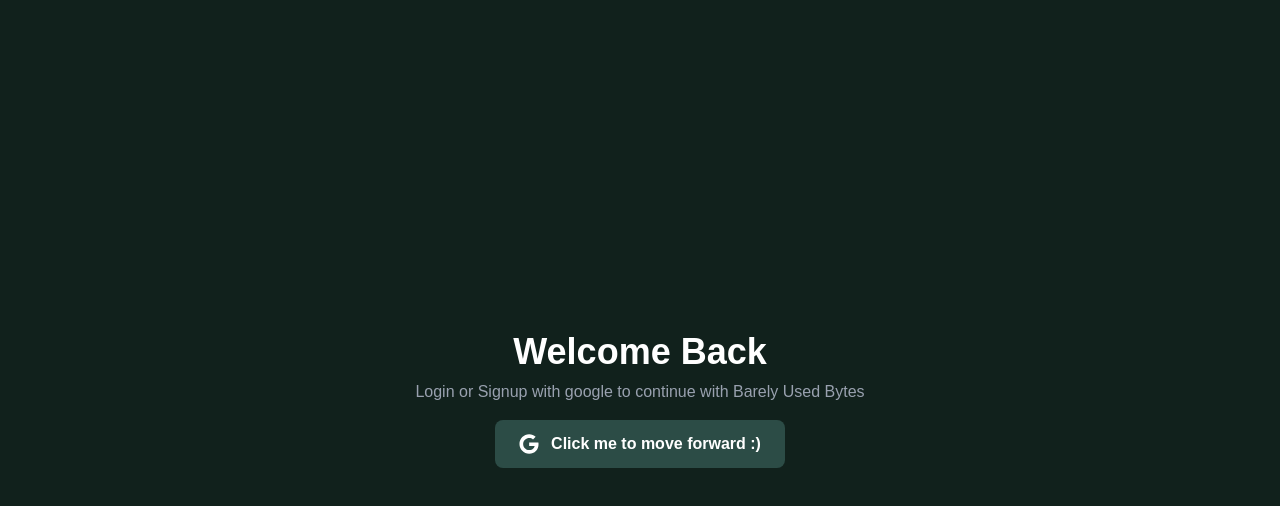
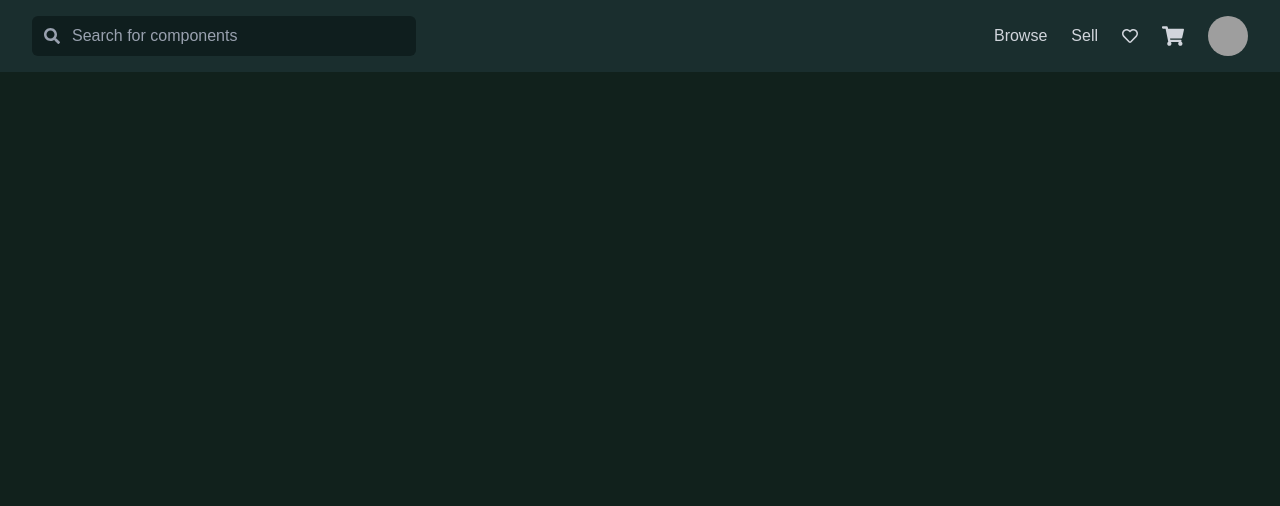
Before and after one commit to abrartanim/barely-used-bytes, a Next.js app in the folder bub-next/: page / in a window 1280 px wide. Shown: the top 506 px of the page. Built offline with nearby package versions, Linux system fonts and the light colour scheme; grey boxes are pictures that could not be loaded.

Commit message:
Created NavBar

```diff
--- a/bub-next/src/app/page.tsx
+++ b/bub-next/src/app/page.tsx
@@ -1,10 +1,12 @@
 import LandingAuth from "@/components/auth/LandingAuth";
 import Image from "next/image";
+import NavBar from "@/components/NavBar";
 
 export default function Home() {
   return (
     <div>
-      <LandingAuth />
+      {/* <LandingAuth /> */}
+      <NavBar />
     </div>
   );
 }
--- /dev/null
+++ b/bub-next/src/components/NavBar.tsx
@@ -0,0 +1,48 @@
+import React from "react";
+import { FaSearch, FaRegHeart, FaShoppingCart } from "react-icons/fa";
+
+export default function NavBar() {
+  return (
+    <div>
+      <nav className="flex items-center justify-between bg-[#1a2e2e] px-8 py-4">
+        <div className="flex items-center ">
+          <div className="relative">
+            <FaSearch className="absolute left-3 top-1/2 -translate-y-1/2 text-gray-400" />
+            <input
+              type="text"
+              placeholder="Search for components"
+              className="w-96 rounded-md border-none bg-[#0f1e1e] py-2 pl-10 pr-4 text-white placeholder-gray-400 focus:outline-none focus:ring-2 focus:ring-teal-500"
+            />
+          </div>
+        </div>
+
+        <div className="flex items-center gap-x-6">
+          <a href="#" className=" text-gray-300 hover:text-white">
+            Browse
+          </a>
+          <a href="#" className=" text-gray-300 hover:text-white">
+            Sell
+          </a>
+          <button
+            type="button"
+            className=" text-gray-300 hover:text-white cursor-pointer"
+          >
+            <FaRegHeart></FaRegHeart>
+          </button>
+          <button
+            type="button"
+            className=" text-gray-300 hover:text-white cursor-pointer"
+          >
+            <FaShoppingCart size={22}></FaShoppingCart>
+          </button>
+
+          <img
+            src="https://i.pravatar.cc/40"
+            alt="User Avatar"
+            className="h-10 w-10 rounded-full object-cover"
+          />
+        </div>
+      </nav>
+    </div>
+  );
+}
--- a/bub-next/src/components/auth/temp.tsx
+++ b/bub-next/src/components/auth/temp.tsx
@@ -0,0 +1,81 @@
+"use client";
+
+// Import React and necessary icons from the 'react-icons/fa' (Font Awesome) module.
+// 'react-icons' is a versatile library that includes many popular icon sets.
+// You'll need to install it in your project: npm install react-icons
+import React from "react";
+import { FaSearch, FaRegHeart, FaShoppingCart } from "react-icons/fa";
+
+export default function Navbar() {
+  return (
+    // The main <nav> container.
+    // - `flex`: Enables Flexbox layout.
+    // - `items-center`: Aligns children vertically to the center.
+    // - `justify-between`: Distributes space between the left and right sections.
+    // - `bg-[#1a2e2e]`: Sets a custom dark teal background color.
+    // - `px-8 py-4`: Adds horizontal (padding-x) and vertical (padding-y) padding.
+    <nav className="flex items-center justify-between bg-[#1a2e2e] px-8 py-4">
+      {/* Left side of the navbar */}
+      <div className="flex items-center">
+        {/* Container for the search bar. 'relative' allows absolute positioning of the icon inside it. */}
+        <div className="relative">
+          {/* Search icon from Font Awesome.
+            - `absolute`: Positions the icon relative to the parent div.
+            - `left-3`: Places the icon 3 units from the left.
+            - `top-1/2 -translate-y-1/2`: A trick to perfectly center the icon vertically.
+            - `text-gray-400`: Sets the icon color.
+          */}
+          <FaSearch className="absolute left-3 top-1/2 -translate-y-1/2 text-gray-400" />
+
+          {/* The search input field. */}
+          <input
+            type="text"
+            placeholder="Search for components..."
+            // `w-96`: Sets a fixed width.
+            // `bg-[#0f1e1e]`: Sets a slightly darker background for the input.
+            // `text-white placeholder-gray-400`: Sets text and placeholder text colors.
+            // `rounded-md`: Applies a medium border-radius.
+            // `py-2 pl-10 pr-4`: Adds padding. `pl-10` makes space for the icon on the left.
+            // `focus:outline-none focus:ring-2 focus:ring-teal-500`: Styles for when the input is focused.
+            className="w-96 rounded-md border-none bg-[#0f1e1e] py-2 pl-10 pr-4 text-white placeholder-gray-400 focus:outline-none focus:ring-2 focus:ring-teal-500"
+          />
+        </div>
+      </div>
+
+      {/* Right side of the navbar */}
+      {/* - `flex items-center`: Aligns all items in this section.
+        - `gap-x-6`: Adds a horizontal gap of 6 units between each child item.
+      */}
+      <div className="flex items-center gap-x-6">
+        {/* Navigation links with a hover effect. */}
+        <a href="#" className="text-gray-300 hover:text-white">
+          Browse
+        </a>
+        <a href="#" className="text-gray-300 hover:text-white">
+          Sell
+        </a>
+
+        {/* Wishlist icon button. Using FaRegHeart for an outlined heart. */}
+        <button type="button" className="text-gray-300 hover:text-white">
+          <FaRegHeart size={22} />
+        </button>
+
+        {/* Shopping cart icon button. */}
+        <button type="button" className="text-gray-300 hover:text-white">
+          <FaShoppingCart size={22} />
+        </button>
+
+        {/* User profile avatar.
+          - `h-10 w-10`: Sets the height and width.
+          - `rounded-full`: Makes the image a perfect circle.
+          - `object-cover`: Ensures the image covers the area without being stretched.
+        */}
+        <img
+          src="https://i.pravatar.cc/40" // Using a placeholder image for the avatar.
+          alt="User Avatar"
+          className="h-10 w-10 rounded-full object-cover"
+        />
+      </div>
+    </nav>
+  );
+}
```
